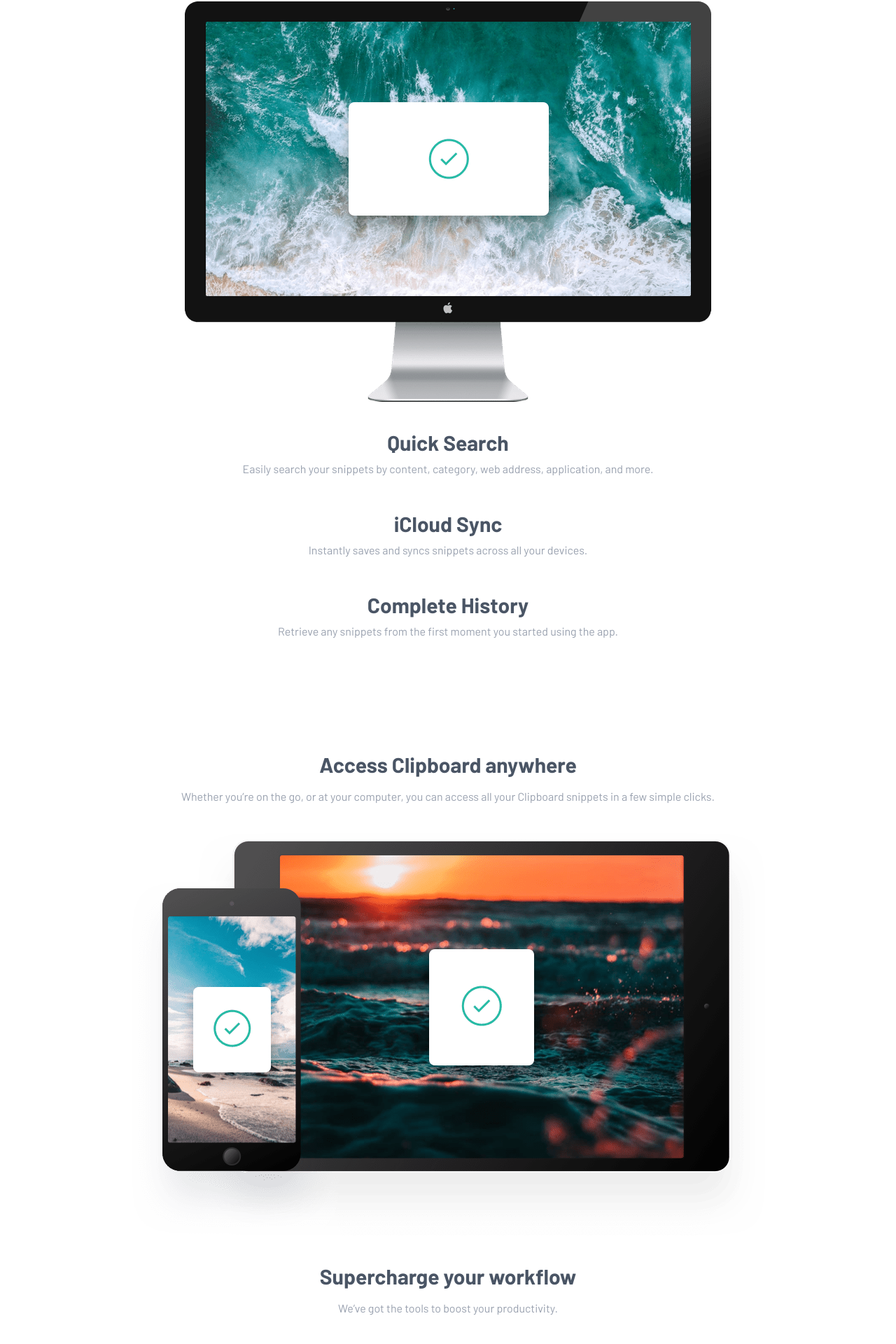
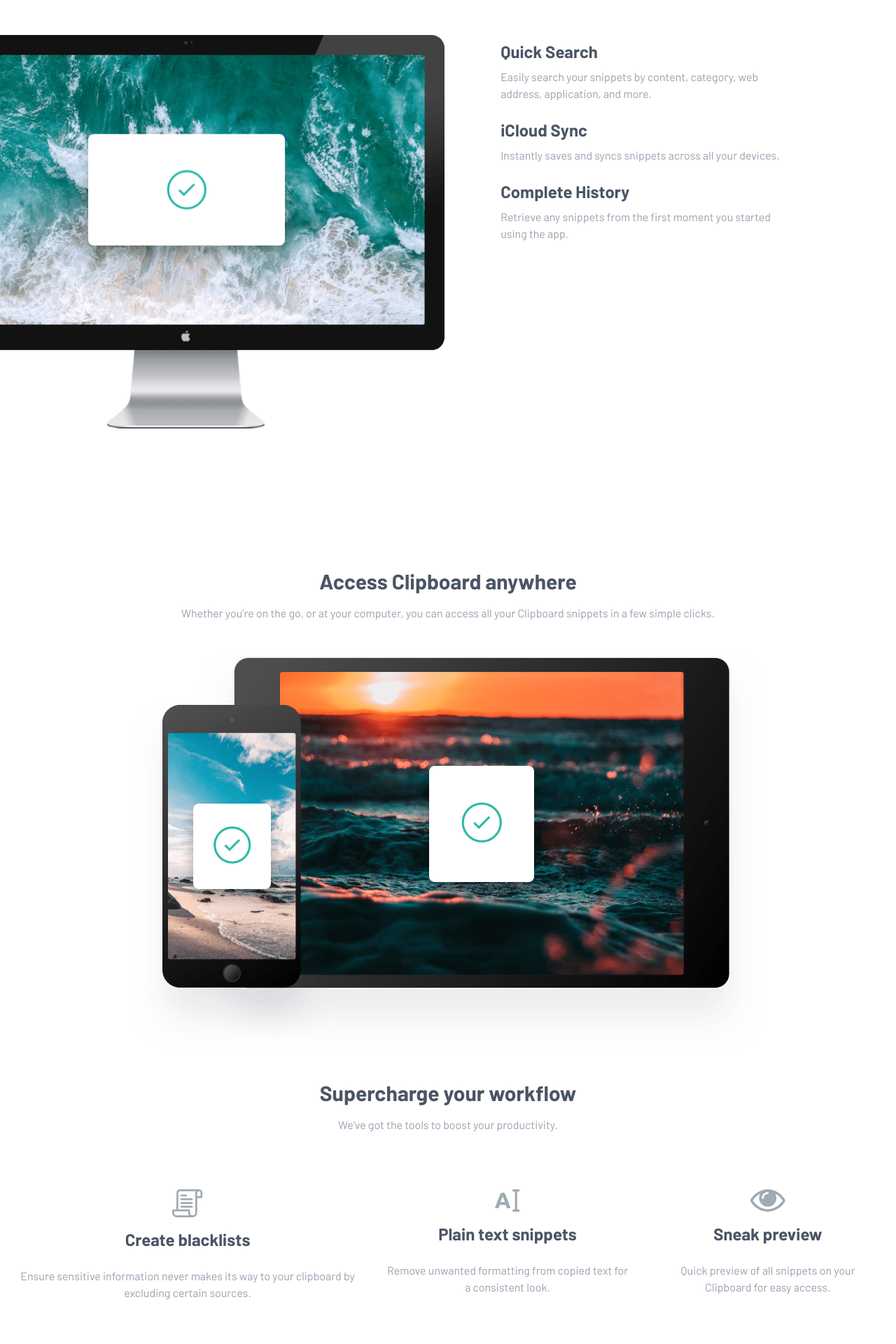
Before and after one commit to Medido1/Frontend-Mentor-Clipboard-landing-page, a React (Vite) app: page / in a window 1280 px wide. Shown: the part 615-2535 px from the top of the page at 70% size. Built offline with nearby package versions, Linux system fonts and the light colour scheme; a web font is replaced by a local one.

Commit message:
Add resposive desing for md (tablets)

```diff
--- a/src/components/Footer.jsx
+++ b/src/components/Footer.jsx
@@ -5,16 +5,18 @@ import instagramIcon from "../assets/images/icon-instagram.svg"
 
 function Footer() {
   return (
-    <footer className="bg-gray-100 mt-20 pt-8 flex flex-col items-center">
-      <img src={logo} alt="logo" className="max-w-10 mb-6" />
-      <ul className="text-center flex flex-col gap-4 text-gray-500 mb-4">
+    <footer className="bg-gray-100 mt-20 pt-8 flex flex-col items-center
+    md:grid md:grid-cols-[1fr_2fr_1fr] md:px-16 md:pb-8">
+      <img src={logo} alt="logo" className="max-w-10 md:max-w-12 mb-6" />
+      <ul className="text-center flex flex-col gap-4 text-gray-500 mb-4
+      md:grid md:grid-cols-2 md:mb-0 md:text-left">
         <li><a href="">FAQs</a></li>
         <li><a href="">Contact Us</a></li>
         <li><a href="">Privacy Policy</a></li>
         <li><a href="">Press Kit</a></li>
         <li><a href="">Install Guide</a></li>
       </ul>
-      <div className="flex items-center gap-8 mt-4 mb-16">
+      <div className="flex items-center gap-8 mt-4 mb-16 md:m-0">
         <a href="">
           <img src={facebookIcon} alt="facebook link" />
         </a>
--- a/src/components/Main.jsx
+++ b/src/components/Main.jsx
@@ -12,6 +12,7 @@ import vgLogo from "../assets/images/logo-vector-graphics.png";
 function Main() {
   return (
     <div className="flex flex-col items-center px-6 text-center mt-20">
+      <div className="md:max-w-3/2 lg:max-w-1/3">
         <p className="text-3xl font-bold mb-4">
           Keep track of your snippets
         </p>
@@ -20,27 +21,29 @@ function Main() {
           meaning you can access your snippets immediately on all your
           devices. Our Mac and iOS apps will help you organize everything.
         </p>
-      <div className="mb-40">
-        <img src={computerImg} alt="computer" className="mb-10"/>
-        <div>
-          <div className="mb-12">
-            <p className="text-3xl font-bold text-gray-600 mb-2">
+      </div>
+      <div className="mb-40 md:flex md:gap-20">
+        <img src={computerImg} alt="computer"
+        className="mb-10 md:max-w-3/5 md:ml-[-10vw]"/>
+        <div className="md:text-left md:mt-2">
+          <div className="mb-12 md:max-w-3/4 md:mb-6">
+            <p className="text-2xl font-bold text-gray-600 mb-2">
               Quick Search
             </p>
             <p className="text-gray-400">
               Easily search your snippets by content, category, web address, application, and more.
             </p>
           </div>
-          <div div className="mb-12">
-            <p className="text-3xl font-bold text-gray-600 mb-2">
+          <div div className="mb-12 md:max-w-3/4 md:mb-6">
+            <p className="text-2xl font-bold text-gray-600 mb-2">
               iCloud Sync
             </p>
             <p className="text-gray-400">
               Instantly saves and syncs snippets across all your devices.
             </p>
           </div>
-          <div>
-            <p className="text-3xl font-bold text-gray-600 mb-2">
+          <div className="md:max-w-3/4">
+            <p className="text-2xl font-bold text-gray-600 mb-2">
               Complete History
             </p>
             <p className="text-gray-400">
@@ -63,8 +66,9 @@ function Main() {
       <p className="text-gray-400 mb-20">
         We’ve got the tools to boost your productivity.
       </p>
-      <div className="flex flex-col gap-10">
-        <div className="flex flex-col gap-4 items-center">
+      <div className="flex flex-col gap-10 md:flex-row">
+        <div className="flex flex-col gap-4 items-center
+          ">
           <img src={blackListIcon} alt="black list icon" />
           <p className="text-2xl font-bold text-gray-600 mb-2">
             Create blacklists
@@ -93,7 +97,7 @@ function Main() {
           </p>
         </div>
       </div>
-      <div className="flex flex-col items-center gap-16 my-20">
+      <div className="flex flex-col items-center gap-16 my-20 md:grid md:grid-cols-4">
         <img src={googleLogo} alt="google logo" className="max-w-30"/>
         <img src={ibmLogo} alt="IBM logo" className="max-w-30"/>
         <img src={microsoftLogo} alt="Microsoft logo" className="max-w-30" />
@@ -103,10 +107,11 @@ function Main() {
       <p className="text-3xl font-bold text-gray-600 mb-2">
         Clipboard for iOS and Mac OS
       </p>
-      <p className="text-gray-400 mb-4">
+      <p className="text-gray-400 mb-4  max-w-100">
         Available for free on the App Store. Download for Mac or iOS, sync with iCloud
         and you’re ready to start adding to your clipboard.
       </p>
+      <div className="md:flex md:gap-4 w-1/2">
         <button className="bg-teal-400 mt-4 p-2 rounded-full text-white w-full text-xl
           font-bold shadow-md cursor-pointer">
           Download for iOS
@@ -116,6 +121,7 @@ function Main() {
           Download for Mac
         </button>
       </div>
+    </div>
   )
 }
 
```
Lines whose indentation alone changed are shown as unchanged.
